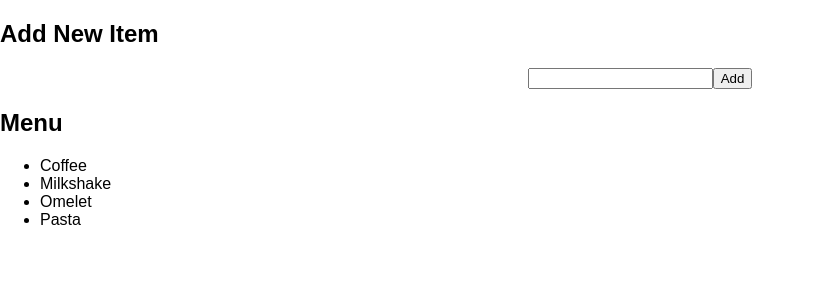
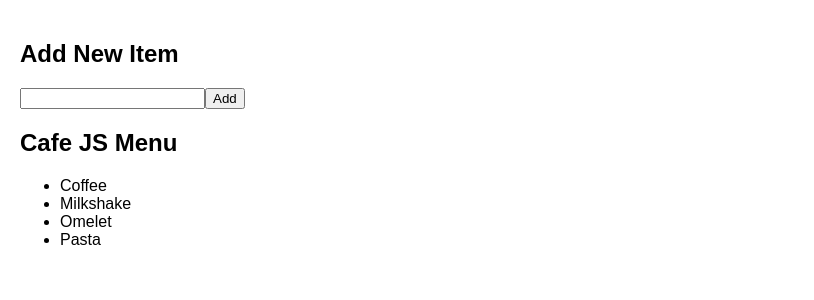
Before and after one commit to WEBbeast2018/react-menu-app, a React (Create React App) app: page / in a window 1280 px wide. Shown: the top 300 px of the page, without its empty margins (0-814 px from the left). Built offline with nearby package versions, Linux system fonts and the light colour scheme.

Commit message:
local state

```diff
--- a/src/App.css
+++ b/src/App.css
@@ -1,5 +1,6 @@
 .App {
-  text-align: center;
+  text-align: left;
+  padding: 20px;
 }
 
 .App-logo {
--- a/src/App.js
+++ b/src/App.js
@@ -14,9 +14,9 @@ const AddMenuItem = () => (
   </div>
 );
 
-const Menu = () => (
+const Menu = (props) => (
   <div>
-    <h2>Menu</h2>
+    <h2>{props.title}</h2>
     <ul>
       <MenuItem item='Coffee'/>
       <MenuItem item='Milkshake'/>
@@ -28,11 +28,18 @@ const Menu = () => (
 
 
 class App extends Component {
+  constructor() {
+    super();
+
+    this.state = {
+      menuTitle: 'Cafe JS Menu'
+    }
+  }
   render() {
     return (
       <div className="App">
         <AddMenuItem/>
-        <Menu/>
+        <Menu title={this.state.menuTitle}/>
       </div>
     );
   }
--- a/src/index.css
+++ b/src/index.css
@@ -2,6 +2,7 @@ body {
   margin: 0;
   padding: 0;
   font-family: sans-serif;
+  text-align: left;
 }
 
 h2, ol, ul {
```
